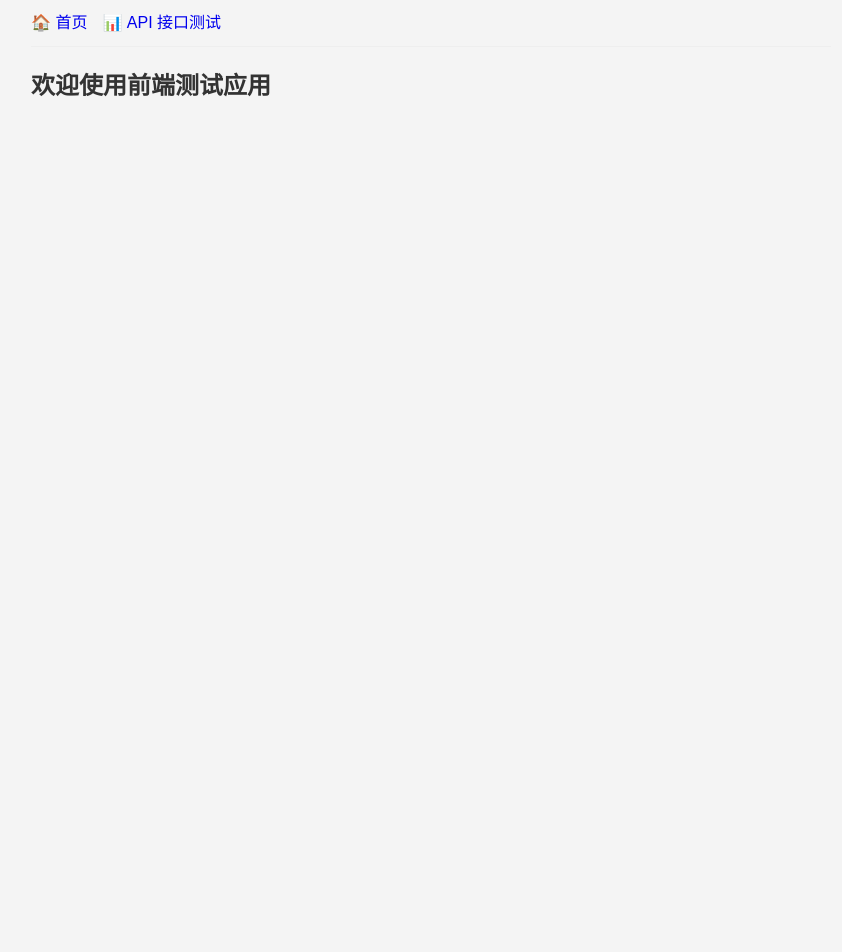
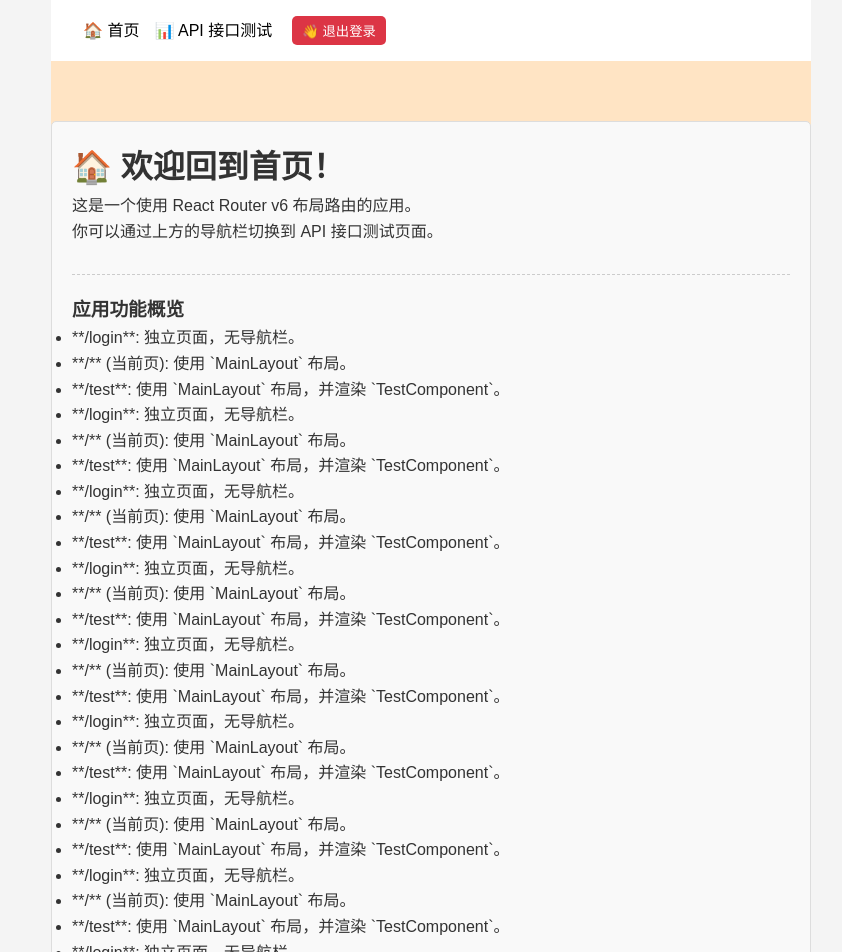
Before and after one commit to yun900800/react-frontend-app, a React (Vite) app: page / in a window 1280 px wide. Shown: the top 952 px of the page, without its empty margins (209-1051 px from the left). Before the commit the page ends 800 px from the top, so only its background shows below. Built offline with nearby package versions, Linux system fonts and the light colour scheme; sample sign-in values are in the browser's storage.

Commit message:
[feature] 调整一下布局和样式

```diff
--- a/src/App.jsx
+++ b/src/App.jsx
@@ -1,26 +1,33 @@
 // src/App.jsx
 import React from 'react';
-import { BrowserRouter as Router, Routes, Route, Link } from 'react-router-dom';
+import { BrowserRouter as Router, Routes, Route } from 'react-router-dom';
+import MainLayout from './shared/components/layout/MainLayout';
 import TestComponent from './components/TestComponent';
 import LoginPage from './features/auth/pages/LoginPage';
+import HomePage from './features/home/pages/HomePage';
+import ProtectedRoute from './features/auth/components/ProtectedRoute';
 
 function App() {
   return (
     <Router>
-      <div style={{ fontFamily: 'Arial, sans-serif', maxWidth: '800px', margin: '0 auto' }}>
-        <nav style={{ padding: '10px 0', borderBottom: '1px solid #eee' }}>
-          <Link to="/" style={{ marginRight: '15px', textDecoration: 'none' }}>🏠 首页</Link>
-          <Link to="/test" style={{ textDecoration: 'none' }}>📊 API 接口测试</Link>
-        </nav>
+        <Routes>
+          {/* 1. 独立的登录路由：它不会有导航栏 */}
+          <Route path="/login" element={<LoginPage />} />
 
-        <main style={{ marginTop: '20px' }}>
-          <Routes>
-            <Route path="/" element={<h2>欢迎使用前端测试应用</h2>} />
-            <Route path="/test" element={<TestComponent />} />
-            <Route path="/login" element={<LoginPage />} />
-          </Routes>
-        </main>
-      </div>
+          {/* 2. 布局路由：所有嵌套的子路由都会渲染在 MainLayout 内部的 <Outlet /> 位置 */}
+          <Route element={<ProtectedRoute />}>
+            <Route path="/" element={<MainLayout />}>
+              {/* 默认首页，使用 index 属性 */}
+              <Route index element={<HomePage />} />
+
+              {/* 其他需要布局的页面 */}
+              <Route path="test" element={<TestComponent />} />
+            </Route>
+          </Route>
+
+          {/* 3. 可选：404 Not Found 路由 */}
+          <Route path="*" element={<h2>404 页面未找到</h2>} />
+        </Routes>
     </Router>
   );
 }
--- a/src/api.js
+++ b/src/api.js
@@ -2,8 +2,8 @@
 
 // 替换为你的 WebHostMost 上的后端服务域名 (例如: https://api.yourdomain.com)
 // 确保它与你后端 Express 中的 /api 路由匹配
-const BASE_URL = 'http://localhost:5002';
-// const BASE_URL = 'https://bayh.pp.ua';
+// const BASE_URL = 'http://localhost:5002';
+const BASE_URL = 'https://bayh.pp.ua';
 
 
 /**
--- /dev/null
+++ b/src/features/auth/components/ProtectedRoute.jsx
@@ -0,0 +1,24 @@
+// src/components/auth/ProtectedRoute.jsx
+
+import React from 'react';
+import { Navigate, Outlet } from 'react-router-dom';
+// 假设的认证 Hook
+const useAuth = () => {
+    const isAuthenticated = localStorage.getItem('token') ? true : false;
+    return { isAuthenticated };
+};
+
+function ProtectedRoute() {
+  const { isAuthenticated } = useAuth();
+  if (!isAuthenticated) {
+    // 如果未登录，使用 <Navigate> 强制重定向到 /login 路径
+    // replace={true} 确保登录页替换掉历史记录中的当前页
+    return <Navigate to="/login" replace />;
+  }
+
+  // 如果已登录，使用 <Outlet> 渲染嵌套的子路由（如 HomePage, TestComponent）
+  // 这里的 <Outlet> 相当于在 MainLayout 中占位，渲染子路由内容
+  return <Outlet />;
+}
+
+export default ProtectedRoute;
--- a/src/features/auth/pages/LoginPage.module.css
+++ b/src/features/auth/pages/LoginPage.module.css
@@ -7,7 +7,7 @@
 
 .section {
     position: relative;
-    min-height: 100vh;
+    height: 100vh;
     background: #557085;
     display: flex;
     justify-content: center;
--- /dev/null
+++ b/src/features/home/pages/HomePage.jsx
@@ -0,0 +1,57 @@
+// src/pages/HomePage.jsx
+
+import React from 'react';
+
+function HomePage() {
+  return (
+    <div style={{ padding: '20px', border: '1px solid #ddd', borderRadius: '5px', backgroundColor: '#f9f9f9' }}>
+      <h1>🏠 欢迎回到首页！</h1>
+      <p>这是一个使用 React Router v6 布局路由的应用。</p>
+      <p>你可以通过上方的导航栏切换到 API 接口测试页面。</p>
+
+      <div style={{ marginTop: '30px', borderTop: '1px dashed #ccc', paddingTop: '20px' }}>
+        <h3>应用功能概览</h3>
+        <ul>
+          <li>**/login**: 独立页面，无导航栏。</li>
+          <li>**/** (当前页): 使用 `MainLayout` 布局。</li>
+          <li>**/test**: 使用 `MainLayout` 布局，并渲染 `TestComponent`。</li>
+          <li>**/login**: 独立页面，无导航栏。</li>
+          <li>**/** (当前页): 使用 `MainLayout` 布局。</li>
+          <li>**/test**: 使用 `MainLayout` 布局，并渲染 `TestComponent`。</li>
+          <li>**/login**: 独立页面，无导航栏。</li>
+          <li>**/** (当前页): 使用 `MainLayout` 布局。</li>
+          <li>**/test**: 使用 `MainLayout` 布局，并渲染 `TestComponent`。</li>
+          <li>**/login**: 独立页面，无导航栏。</li>
+          <li>**/** (当前页): 使用 `MainLayout` 布局。</li>
+          <li>**/test**: 使用 `MainLayout` 布局，并渲染 `TestComponent`。</li>
+          <li>**/login**: 独立页面，无导航栏。</li>
+          <li>**/** (当前页): 使用 `MainLayout` 布局。</li>
+          <li>**/test**: 使用 `MainLayout` 布局，并渲染 `TestComponent`。</li>
+          <li>**/login**: 独立页面，无导航栏。</li>
+          <li>**/** (当前页): 使用 `MainLayout` 布局。</li>
+          <li>**/test**: 使用 `MainLayout` 布局，并渲染 `TestComponent`。</li>
+          <li>**/login**: 独立页面，无导航栏。</li>
+          <li>**/** (当前页): 使用 `MainLayout` 布局。</li>
+          <li>**/test**: 使用 `MainLayout` 布局，并渲染 `TestComponent`。</li>
+          <li>**/login**: 独立页面，无导航栏。</li>
+          <li>**/** (当前页): 使用 `MainLayout` 布局。</li>
+          <li>**/test**: 使用 `MainLayout` 布局，并渲染 `TestComponent`。</li>
+          <li>**/login**: 独立页面，无导航栏。</li>
+          <li>**/** (当前页): 使用 `MainLayout` 布局。</li>
+          <li>**/test**: 使用 `MainLayout` 布局，并渲染 `TestComponent`。</li>
+          <li>**/login**: 独立页面，无导航栏。</li>
+          <li>**/** (当前页): 使用 `MainLayout` 布局。</li>
+          <li>**/test**: 使用 `MainLayout` 布局，并渲染 `TestComponent`。</li>
+          <li>**/login**: 独立页面，无导航栏。</li>
+          <li>**/** (当前页): 使用 `MainLayout` 布局。</li>
+          <li>**/test**: 使用 `MainLayout` 布局，并渲染 `TestComponent`。</li>
+          <li>**/login**: 独立页面，无导航栏。</li>
+          <li>**/** (当前页): 使用 `MainLayout` 布局。</li>
+          <li>**/test**: 使用 `MainLayout` 布局，并渲染 `TestComponent`。</li>
+        </ul>
+      </div>
+    </div>
+  );
+}
+
+export default HomePage;
--- /dev/null
+++ b/src/shared/components/layout/MainLayout.jsx
@@ -0,0 +1,71 @@
+// src/layouts/MainLayout.jsx
+
+import React from 'react';
+import { Link, Outlet,useNavigate } from 'react-router-dom';
+import StickyHeaderLayout from './StickyHeaderLayout';
+import * as styles from './MainLayout.module.css'; // 引入样式文件
+
+function MainLayout() {
+  // 引入 useNavigate Hook 用于编程导航
+  const navigate = useNavigate();
+
+  // 退出登录处理函数
+  const handleLogout = () => {
+    // 1. 清除客户端存储的身份凭证
+    // 假设 Token 存储在 localStorage 的 'token' 键中
+    localStorage.removeItem('token');
+
+    // [可选的安全步骤]: 如果使用了 Refresh Token，这里应该调用后端 API 进行作废 (Revoke)
+    // fetch('/api/auth/logout', { method: 'POST' });
+
+    // 2. 跳转到登录页面
+    navigate('/login');
+  };
+
+  // 1. 定义头部内容组件 (Header Content)
+  const headerContent = (
+    <nav style={{ display: 'flex', alignItems: 'center' }}>
+      {/* 导航链接 */}
+      <Link to="/" style={{ marginRight: '15px', textDecoration: 'none', color: 'black' }}>
+        🏠 首页
+      </Link>
+      <Link to="/test" style={{ textDecoration: 'none', color: 'black' }}>
+        📊 API 接口测试
+      </Link>
+
+      {/* 退出登录按钮 */}
+      <button
+        onClick={handleLogout}
+        style={{
+          padding: '5px 10px',
+          backgroundColor: '#dc3545',
+          color: 'white',
+          border: 'none',
+          borderRadius: '5px',
+          cursor: 'pointer',
+          marginLeft: '20px' // 增加一些左边距
+        }}
+      >
+        👋 退出登录
+      </button>
+    </nav>
+    // 注意：StickyHeaderLayout 的 CSS 已经定义了布局和阴影，这里主要关注内部元素的排布
+  );
+
+  return (
+    <div className={styles['main_content_wrapper']}>
+      <StickyHeaderLayout
+        header={headerContent} // 将头部内容传入 header 属性
+        // 可以添加额外的类名来定制样式，例如给内容区域添加最大宽度
+        contentClassName={styles['main_content_custom']}
+        headerClassName={styles['main_header_custom']} // 可选：如果你想覆盖或增加头部样式
+      >
+        {/* 3. Outlet 作为子组件传入 (children) */}
+        {/* Outlet 将渲染匹配的子路由内容 */}
+        <Outlet />
+      </StickyHeaderLayout>
+    </div>
+  );
+}
+
+export default MainLayout;
--- /dev/null
+++ b/src/shared/components/layout/MainLayout.module.css
@@ -0,0 +1,23 @@
+/* 针对 MainLayout 的内容区域样式 */
+.main_content_wrapper {
+    max-width: 800px;
+    margin: 0 auto; /* 居中显示内容 */
+    padding-left: 20px; /* 考虑两侧 padding */
+    padding-right: 20px;
+}
+
+/* 覆盖 StickyHeaderLayout 中 header 的背景颜色，确保 Link 看得清 */
+.main_header_custom {
+    background-color: white; /* 假设你想用白色背景 */
+}
+
+.main_content_custom {
+    background-color: bisque;
+}
+
+@media (max-width: 768px) {
+    .main_content_wrapper {
+        padding-left: 2px; /* 移动设备上减少 padding */
+        padding-right: 2px;
+    }
+}
--- /dev/null
+++ b/src/shared/components/layout/StickyHeaderLayout.jsx
@@ -0,0 +1,16 @@
+import React from "react";
+import * as styles from './StickyHeaderLayout.module.css'
+const StickyHeaderLayout = ({header,children, contentClassName, headerClassName})=>{
+    return (
+        <>
+            <header className={`${styles['sticky_header']} ${headerClassName || ''}`}>
+                {header}
+            </header>
+            <main className={`${styles['content']} ${contentClassName || ''}`}>
+                {children}
+            </main>
+        </>
+    )
+}
+
+export default StickyHeaderLayout;
--- /dev/null
+++ b/src/shared/components/layout/StickyHeaderLayout.module.css
@@ -0,0 +1,29 @@
+/* 粘性头部样式 */
+.sticky_header {
+    /* 关键属性：让元素在滚动时“粘住” */
+    position: sticky;
+    top: 0; /* 粘在视口的顶部 */
+
+    /* 样式美化 */
+    padding: 1rem 2rem;
+    display: flex;
+    justify-content: space-between;
+    align-items: center;
+    z-index: 1000; /* 确保导航栏在其他内容之上 */
+    box-shadow: 0 2px 5px var(--shadow-color);
+}
+
+.content {
+    padding-top: 60px; /* 为固定的头部留出空间，防止内容被遮挡 */
+}
+
+@media (max-width: 768px) {
+    .sticky_header {
+        padding: 0.5rem 0;
+        font-size: 16px;
+    }
+
+    .content {
+        padding-top: 1px; /* 调整移动设备上的顶部填充 */
+    }
+}
--- a/vite.config.js
+++ b/vite.config.js
@@ -6,6 +6,12 @@ export default defineConfig({
   plugins: [react()],
   // 确保构建时生成的静态资源路径正确，以便 Express 静态服务能够找到
   base: '/',
+  server: {
+    // This allows access from devices on the local network (LAN)
+    host: true,
+    // You can also specify the port if you need a different one
+    // port: 3000,
+  },
   build: {
     // Vite 默认构建输出目录就是 'dist'
     outDir: 'dist',
```
Also changed, not shown: src/features/home/api.js (added).
